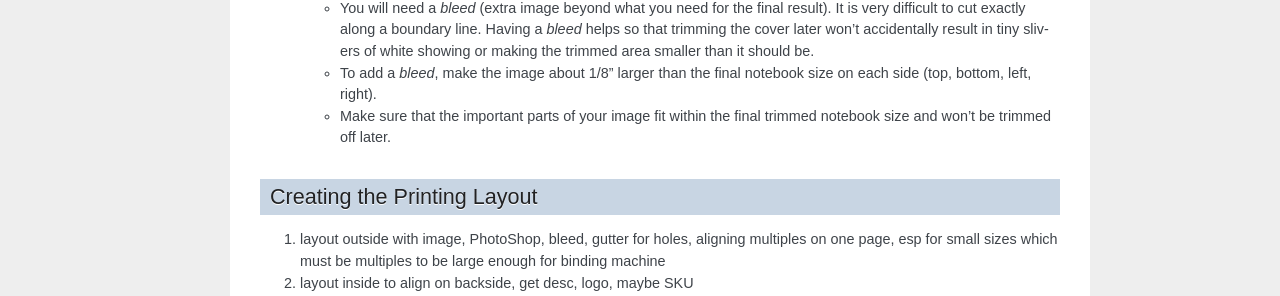
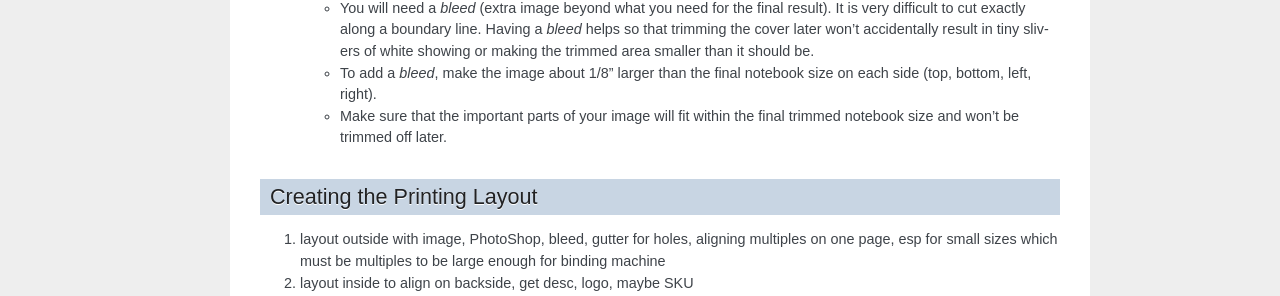
Before and after one commit to loiskilberg/create_spiral_notebook, a Sphinx documentation site: the page built from source/01_prepare_front_cover.rst, in a window 1280 px wide. Shown: the part 703-999 px from the top of the page. Built offline with Sphinx 7.4.7, drawn with Linux system fonts in a browser that asks for light colours; pages that are not in the unit, such as notebooks, are missing from menus.

Commit message:
add a word

```diff
--- a/source/01_prepare_front_cover.rst
+++ b/source/01_prepare_front_cover.rst
@@ -31,7 +31,7 @@ Additionally, you may use just an excerpt of an image to go on the cover. In the
 
   - You will need a *bleed* (extra image beyond what you need for the final result). It is very difficult to cut exactly along a boundary line. Having a *bleed* helps so that trimming the cover later won't accidentally result in tiny slivers of white showing or making the trimmed area smaller than it should be.
   - To add a *bleed*, make the image about 1/8" larger than the final notebook size on each side (top, bottom, left, right).
-  - Make sure that the important parts of your image fit within the final trimmed notebook size and won't be trimmed off later.
+  - Make sure that the important parts of your image will fit within the final trimmed notebook size and won't be trimmed off later.
 
 Creating the Printing Layout
 ============================
```
